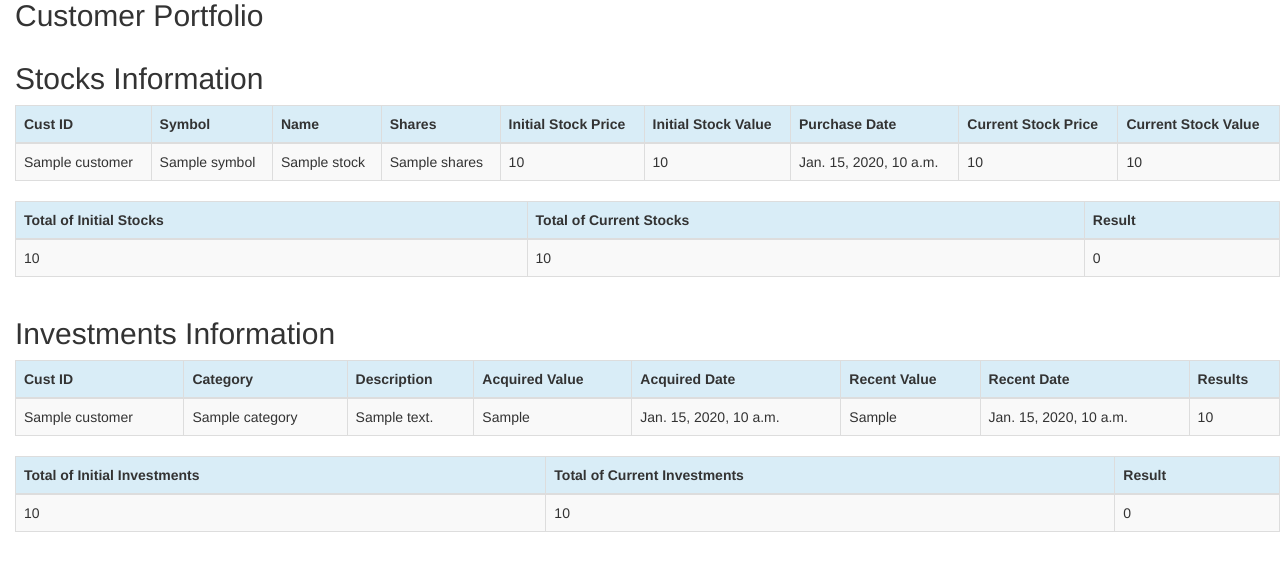
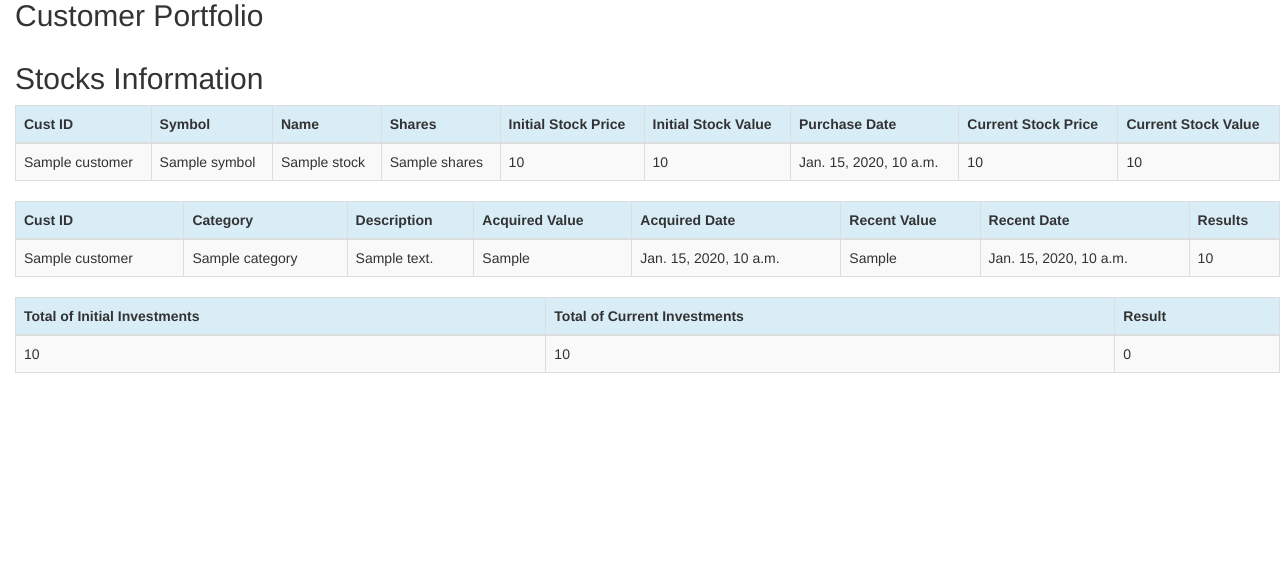
Before and after one commit to mjames940/portfolio, a Django app: template portfolio/templates/portfolio/portfolio.html in a window 1280 px wide. Shown: the part 134-705 px from the top of the page. Run offline with Django 3.2, Linux system fonts and the light colour scheme; the template is opened without the code that fills it: most values are stand-ins (such as "Sample title", 1, 10 or a date in 2020); some libraries are stand-ins or nearby versions.

Commit message:
fixed page error

```diff
--- a/portfolio/templates/portfolio/portfolio.html
+++ b/portfolio/templates/portfolio/portfolio.html
@@ -70,27 +70,6 @@
     <table class="table table-striped table-bordered table-hover">
         <thead>
         <tr class="bg-info">
-            <th>Total of Initial Stocks</th>
-            <th>Total of Current Stocks</th>
-            <th>Result</th>
-        </tr>
-        </thead>
-        <tbody>
-        <tr>
-            <td>{{ sum_acquired_value.acquired_value__sum }}</td>
-            <td>{{ sum_recent_value.recent_value__sum }}</td>
-            <td>{{ sum_recent_value.recent_value__sum|sub:sum_acquired_value.acquired_value__sum }}</td>
-        </tr>
-        </tbody>
-    </table>
-</div>
- <div class="row">
-    <h2 style="padding-left: 15Px">Investments Information</h2>
-</div>
-<div>
-    <table class="table table-striped table-bordered table-hover">
-        <thead>
-        <tr class="bg-info">
             <th>Cust ID</th>
             <th>Category</th>
             <th>Description</th>
```
